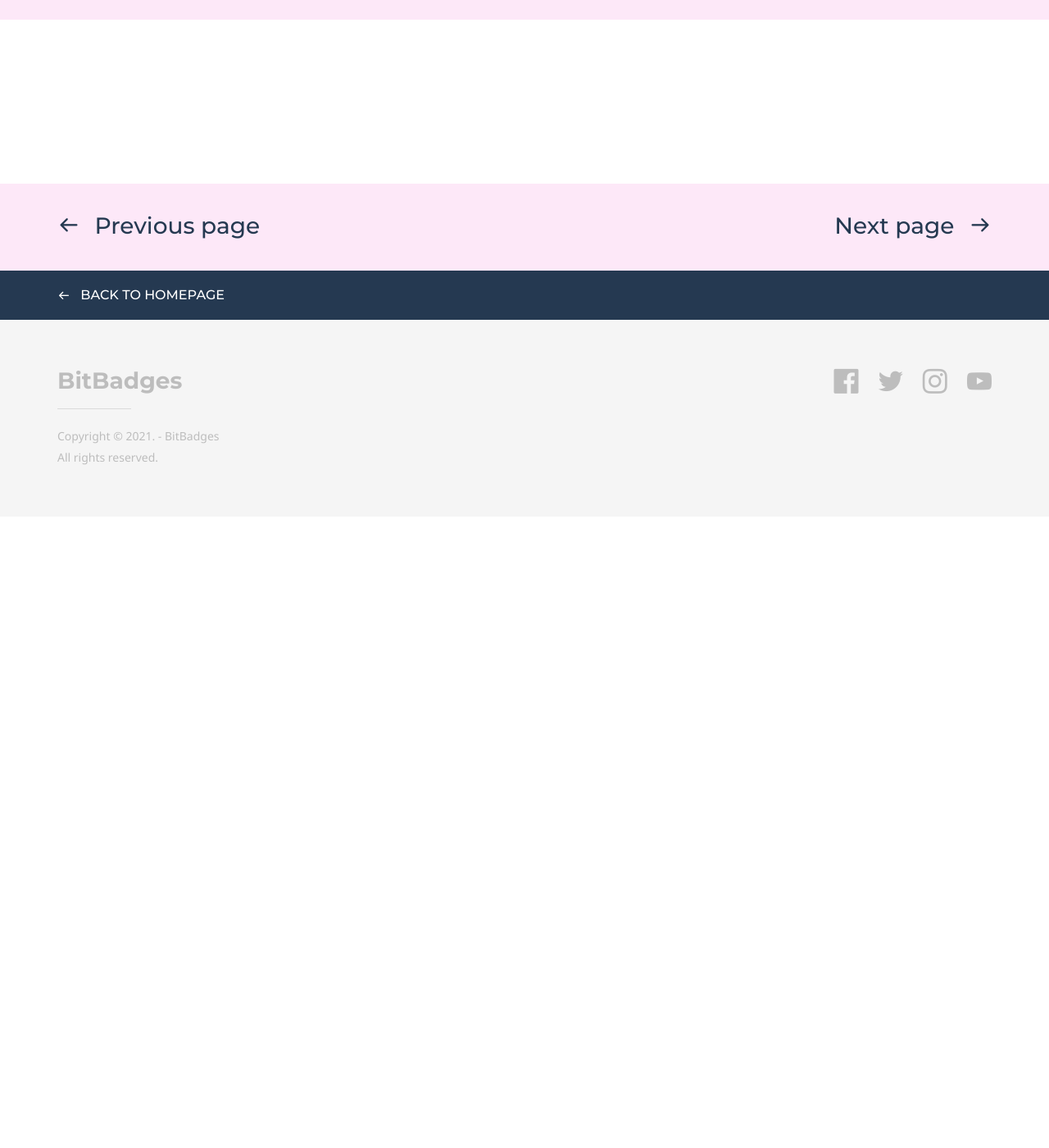
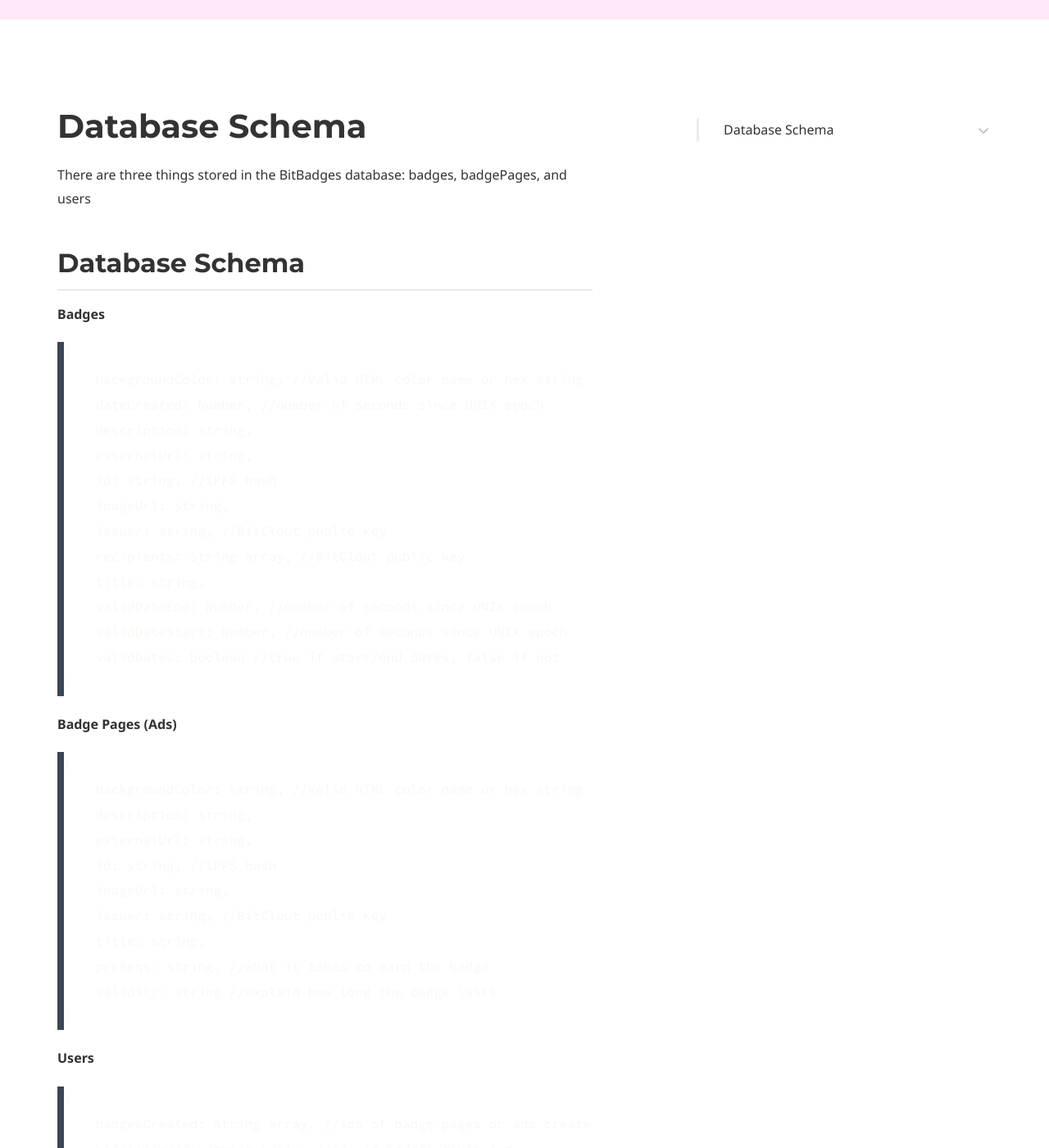
Before and after one commit to BitBadges/bitbadges.github.io, a Jekyll site: the page built from database.md, in a window 1280 px wide and 1400 px high, scrolled down 570 px. Shown: the whole window at 82% size. Built offline with Jekyll 4.4.1, drawn with Linux system fonts in a browser that asks for light colours; some web fonts are replaced; before the commit the page ends 1200 px from its top, so only the background shows below that; some of the changed text lies outside the part shown.

Commit message:
Update database.md

````diff
--- a/database.md
+++ b/database.md
@@ -27,3 +27,57 @@ page_nav:
         content: Next page
         url: 'https://bitbadges.github.io/codebase'
 ---
+
+# Database Schema
+There are three things stored in the BitBadges database: badges, badgePages, and users
+
+## Database Schema
+**Badges**
+```JavaScript
+{
+    backgroundColor: string, //Valid HTML color name or hex string
+    dateCreated: Number, //number of seconds since UNIX epoch
+    description: string,
+    externalUrl: string,
+    id: string, //IPFS hash
+    imageUrl: string,
+    issuer: string, //BitClout public key
+    recipients: string array, //BitClout public key
+    title: string,
+    validDateEnd: Number, //number of seconds since UNIX epoch
+    validDateStart: Number, //number of seconds since UNIX epoch
+    validDates: boolean //true if start/end dates, false if not
+}
+```
+**Badge Pages (Ads)**
+```JavaScript
+{
+    backgroundColor: string, //Valid HTML color name or hex string
+    description: string,
+    externalUrl: string,
+    id: string, //IPFS hash
+    imageUrl: string,
+    issuer: string, //BitClout public key
+    title: string,
+    preReqs: string, //what it takes to earn the badge
+    validity: string //explain how long the badge lasts
+}
+```
+**Users**
+```JavaScript
+{
+    badgesCreated: string array, //ids of badge pages or ads created
+    badgesIssued: string array, //ids of badges given out
+    badgesReceived: string array, //ids of badges received
+    portfolioPages: object array //page details for a user profile
+}
+```
+*Portfolio page object:*
+```JavaScript
+{
+    badges: string array, //ids of badges on the given page
+    pageTitle: string,
+    pageNum: Number, //display index of page (starts at location 0),
+    description: string
+}
+```
````
